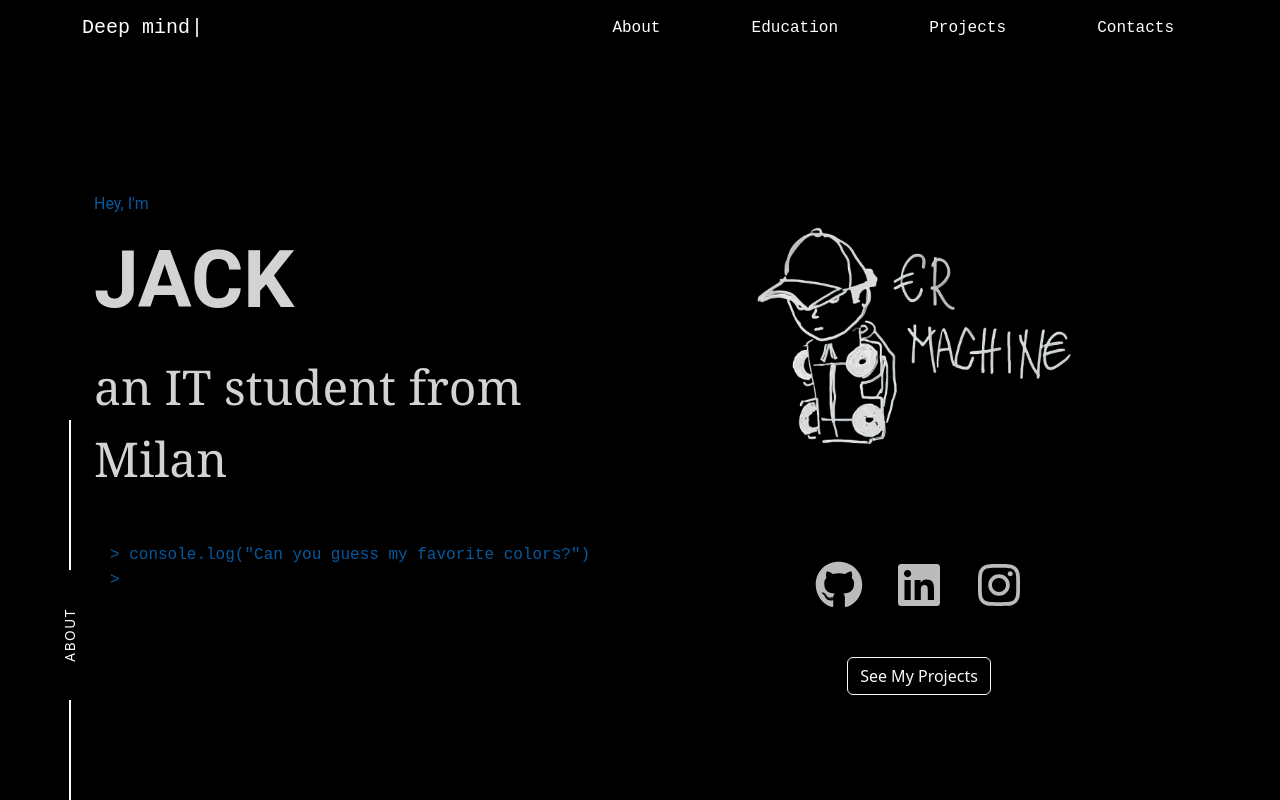
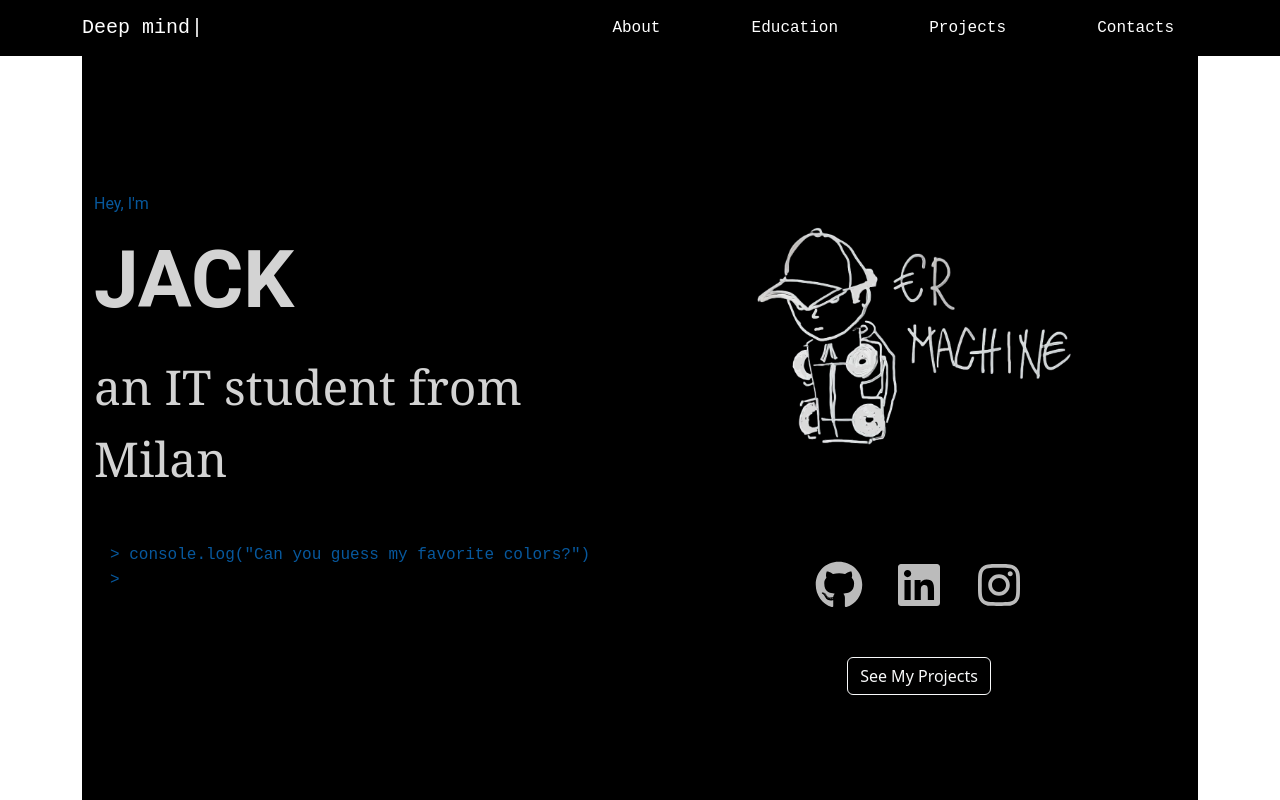
Before and after one commit to comitanigiacomo/deep_mind, a React (Vite) app: page / in a window 1280 px wide. Built offline with nearby package versions, Linux system fonts and the light colour scheme.

Commit message:
Refactor background color settings to use CSS variable for consistency

```diff
--- a/src/App.css
+++ b/src/App.css
@@ -1,7 +1,6 @@
 
 .background-wrapper {
-  background-color: black;
-  background-size: cover;
+  background-color: var(--bg);
   background-repeat: repeat;
   background-attachment: fixed;
   height: 100vh;
@@ -9,17 +8,21 @@
   scroll-behavior: smooth;
   padding-top: 60px;
   position: relative;
+  transition: background-color 0 ease;
 }
 
 html, body {
   height: 100%;
   margin: 0;
   overflow: hidden;
+  background-color: var(--bg) !important;
+  transition: background-color 0s ease;
 }
 
 .section {
   height: 100vh;
   width: 100%;
+  background-color: var(--bg);
 }
 
 .section-wrapper {
@@ -28,6 +31,7 @@ html, body {
   position: relative;
   overflow: visible;
   padding: 2rem 0;
+  background-color: var(--bg);
 }
 
 .container.mt-3 {
```
